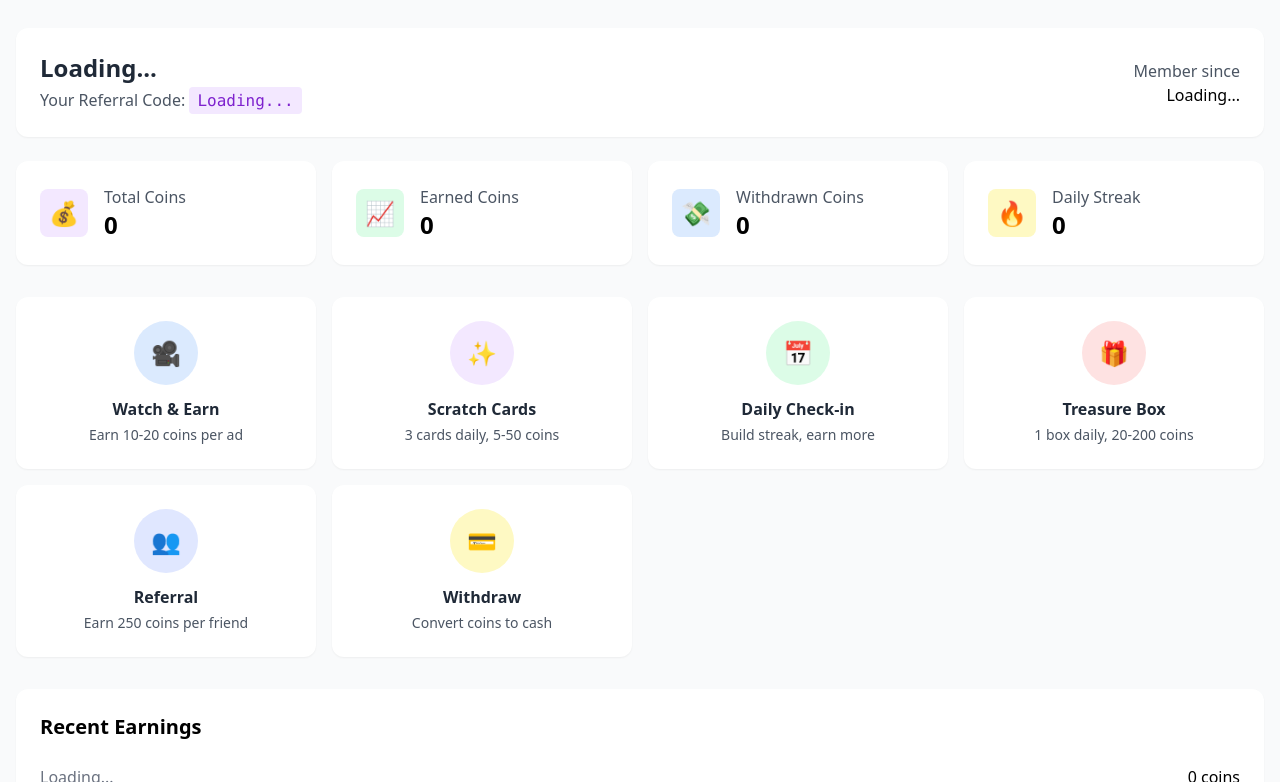
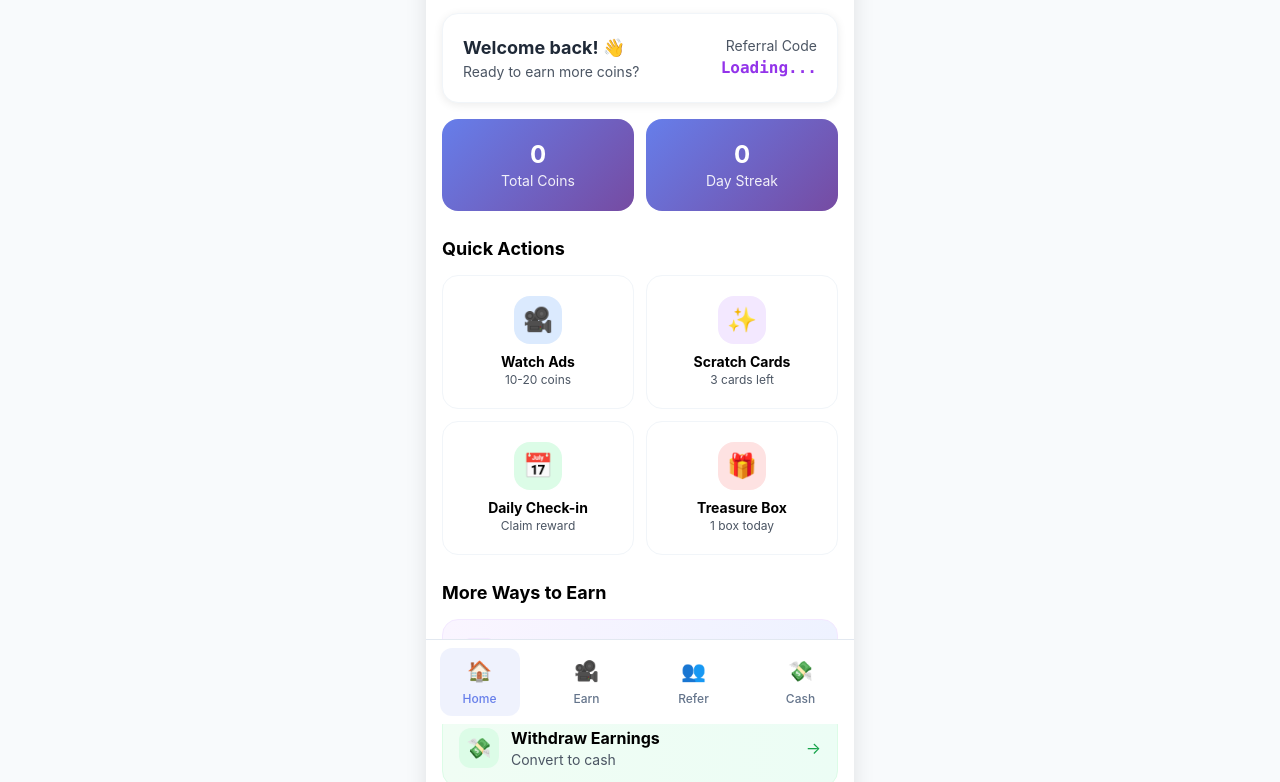
Before and after one commit to sonarratilal-crypto/Earnzy, a plain HTML site: page dashboard.html in a window 1280 px wide. Shown: the part 76-858 px from the top of the page. Drawn offline with nearby package versions, Linux system fonts and the light colour scheme.

Commit message:
Update dashboard.html

```diff
--- a/dashboard.html
+++ b/dashboard.html
@@ -1,4 +1,3 @@
-<!-- dashboard.html -->
 <!DOCTYPE html>
 <html lang="en">
 <head>
@@ -7,143 +6,269 @@
     <title>Dashboard - Earnzy</title>
     <script src="https://cdn.tailwindcss.com"></script>
     <script src="https://cdn.jsdelivr.net/npm/@supabase/supabase-js@2"></script>
+    <style>
+        /* Mobile App Styles */
+        body {
+            font-family: -apple-system, BlinkMacSystemFont, 'Segoe UI', Roboto, sans-serif;
+            background: #f8fafc;
+            -webkit-tap-highlight-color: transparent;
+        }
+
+        .app-container {
+            max-width: 428px;
+            margin: 0 auto;
+            background: white;
+            min-height: 100vh;
+            box-shadow: 0 0 20px rgba(0,0,0,0.1);
+            position: relative;
+        }
+
+        .card-app {
+            background: white;
+            border-radius: 16px;
+            padding: 20px;
+            box-shadow: 0 2px 10px rgba(0, 0, 0, 0.08);
+            margin-bottom: 16px;
+            border: 1px solid #f1f5f9;
+        }
+
+        .btn-app {
+            background: linear-gradient(135deg, #667eea 0%, #764ba2 100%);
+            border: none;
+            padding: 16px;
+            border-radius: 12px;
+            color: white;
+            font-weight: 600;
+            font-size: 16px;
+            box-shadow: 0 4px 15px rgba(102, 126, 234, 0.4);
+            transition: all 0.3s ease;
+            display: block;
+            text-decoration: none;
+            text-align: center;
+            width: 100%;
+        }
+
+        /* Bottom Navigation */
+        .bottom-nav {
+            position: fixed;
+            bottom: 0;
+            left: 50%;
+            transform: translateX(-50%);
+            width: 100%;
+            max-width: 428px;
+            background: white;
+            border-top: 1px solid #e2e8f0;
+            padding: 8px 0;
+            display: flex;
+            justify-content: space-around;
+            z-index: 1000;
+        }
+
+        .nav-item {
+            display: flex;
+            flex-direction: column;
+            align-items: center;
+            padding: 8px 12px;
+            border-radius: 12px;
+            text-decoration: none;
+            color: #64748b;
+            transition: all 0.3s ease;
+            flex: 1;
+            max-width: 80px;
+        }
+
+        .nav-item.active {
+            color: #667eea;
+            background: rgba(102, 126, 234, 0.1);
+        }
+
+        .nav-icon {
+            font-size: 20px;
+            margin-bottom: 4px;
+        }
+
+        .nav-label {
+            font-size: 12px;
+            font-weight: 500;
+        }
+
+        .content-with-nav {
+            padding-bottom: 80px;
+        }
+
+        /* Stats Grid */
+        .stat-card {
+            background: linear-gradient(135deg, #667eea 0%, #764ba2 100%);
+            color: white;
+            border-radius: 16px;
+            padding: 20px;
+            text-align: center;
+        }
+
+        .quick-action {
+            background: white;
+            border-radius: 16px;
+            padding: 20px;
+            text-align: center;
+            border: 1px solid #f1f5f9;
+            transition: all 0.3s ease;
+        }
+
+        .quick-action:active {
+            transform: scale(0.95);
+            background: #f8fafc;
+        }
+    </style>
 </head>
-<body class="bg-gray-50 min-h-screen">
-    <!-- Navigation -->
-    <nav class="bg-white shadow-sm py-4">
-        <div class="container mx-auto px-4 flex justify-between items-center">
-            <h1 class="text-2xl font-bold text-purple-600">Earnzy</h1>
-            <button id="logoutBtn" class="bg-red-500 text-white px-4 py-2 rounded-lg font-medium">Logout</button>
-        </div>
-    </nav>
-
-    <div class="container mx-auto px-4 py-8">
-        <!-- User Info -->
-        <div class="bg-white rounded-xl shadow-sm p-6 mb-6">
-            <div class="flex justify-between items-center">
-                <div>
-                    <h2 class="text-2xl font-bold text-gray-800" id="userEmail">Loading...</h2>
-                    <p class="text-gray-600 mt-1">Your Referral Code: <span id="referralCode" class="font-mono bg-purple-100 text-purple-700 px-2 py-1 rounded">Loading...</span></p>
-                </div>
-                <div class="text-right">
-                    <p class="text-gray-600">Member since</p>
-                    <p class="font-medium" id="memberSince">Loading...</p>
+<body>
+    <div class="app-container">
+        <!-- Header -->
+        <header class="bg-white border-b border-gray-200 sticky top-0 z-50">
+            <div class="px-4 py-3">
+                <div class="flex justify-between items-center">
+                    <div>
+                        <h1 class="text-xl font-bold text-gray-800">Earnzy</h1>
+                        <p class="text-sm text-gray-600" id="userEmail">Loading...</p>
+                    </div>
+                    <button id="logoutBtn" class="bg-red-500 text-white px-4 py-2 rounded-lg font-medium text-sm">
+                        Logout
+                    </button>
                 </div>
             </div>
-        </div>
+        </header>
 
-        <!-- Wallet Summary -->
-        <div class="grid grid-cols-1 md:grid-cols-2 lg:grid-cols-4 gap-4 mb-8">
-            <div class="bg-white rounded-xl shadow-sm p-6">
-                <div class="flex items-center">
-                    <div class="w-12 h-12 bg-purple-100 rounded-lg flex items-center justify-center mr-4">
-                        <span class="text-2xl">💰</span>
+        <!-- Main Content -->
+        <main class="content-with-nav p-4">
+            <!-- Welcome Card -->
+            <div class="card-app mb-4">
+                <div class="flex items-center justify-between">
+                    <div>
+                        <h2 class="text-lg font-bold text-gray-800">Welcome back! 👋</h2>
+                        <p class="text-gray-600 text-sm">Ready to earn more coins?</p>
                     </div>
-                    <div>
-                        <p class="text-gray-600">Total Coins</p>
-                        <p class="text-2xl font-bold" id="totalCoins">0</p>
+                    <div class="text-right">
+                        <p class="text-sm text-gray-600">Referral Code</p>
+                        <p class="font-mono font-bold text-purple-600" id="referralCode">Loading...</p>
                     </div>
                 </div>
             </div>
 
-            <div class="bg-white rounded-xl shadow-sm p-6">
-                <div class="flex items-center">
-                    <div class="w-12 h-12 bg-green-100 rounded-lg flex items-center justify-center mr-4">
-                        <span class="text-2xl">📈</span>
-                    </div>
-                    <div>
-                        <p class="text-gray-600">Earned Coins</p>
-                        <p class="text-2xl font-bold" id="earnedCoins">0</p>
+            <!-- Stats Grid -->
+            <div class="grid grid-cols-2 gap-3 mb-6">
+                <div class="stat-card">
+                    <div class="text-2xl font-bold" id="totalCoins">0</div>
+                    <div class="text-sm opacity-90">Total Coins</div>
+                </div>
+                <div class="stat-card">
+                    <div class="text-2xl font-bold" id="dailyStreak">0</div>
+                    <div class="text-sm opacity-90">Day Streak</div>
+                </div>
+            </div>
+
+            <!-- Quick Actions -->
+            <div class="mb-6">
+                <h3 class="text-lg font-bold mb-3">Quick Actions</h3>
+                <div class="grid grid-cols-2 gap-3">
+                    <a href="watch.html" class="quick-action">
+                        <div class="w-12 h-12 bg-blue-100 rounded-2xl flex items-center justify-center mx-auto mb-2">
+                            <span class="text-2xl text-blue-600">🎥</span>
+                        </div>
+                        <div class="font-bold text-sm">Watch Ads</div>
+                        <div class="text-xs text-gray-600">10-20 coins</div>
+                    </a>
+
+                    <a href="scratch.html" class="quick-action">
+                        <div class="w-12 h-12 bg-purple-100 rounded-2xl flex items-center justify-center mx-auto mb-2">
+                            <span class="text-2xl text-purple-600">✨</span>
+                        </div>
+                        <div class="font-bold text-sm">Scratch Cards</div>
+                        <div class="text-xs text-gray-600">3 cards left</div>
+                    </a>
+
+                    <a href="checkin.html" class="quick-action">
+                        <div class="w-12 h-12 bg-green-100 rounded-2xl flex items-center justify-center mx-auto mb-2">
+                            <span class="text-2xl text-green-600">📅</span>
+                        </div>
+                        <div class="font-bold text-sm">Daily Check-in</div>
+                        <div class="text-xs text-gray-600">Claim reward</div>
+                    </a>
+
+                    <a href="treasure.html" class="quick-action">
+                        <div class="w-12 h-12 bg-red-100 rounded-2xl flex items-center justify-center mx-auto mb-2">
+                            <span class="text-2xl text-red-600">🎁</span>
+                        </div>
+                        <div class="font-bold text-sm">Treasure Box</div>
+                        <div class="text-xs text-gray-600">1 box today</div>
+                    </a>
+                </div>
+            </div>
+
+            <!-- More Earning Options -->
+            <div class="mb-6">
+                <h3 class="text-lg font-bold mb-3">More Ways to Earn</h3>
+                <div class="space-y-3">
+                    <a href="referral.html" class="flex items-center justify-between p-4 bg-gradient-to-r from-purple-50 to-indigo-50 rounded-2xl border border-purple-100">
+                        <div class="flex items-center">
+                            <div class="w-10 h-10 bg-purple-100 rounded-xl flex items-center justify-center mr-3">
+                                <span class="text-xl text-purple-600">👥</span>
+                            </div>
+                            <div>
+                                <div class="font-bold">Refer Friends</div>
+                                <div class="text-sm text-gray-600">Earn 250 coins each</div>
+                            </div>
+                        </div>
+                        <div class="text-purple-600">→</div>
+                    </a>
+
+                    <a href="withdraw.html" class="flex items-center justify-between p-4 bg-gradient-to-r from-green-50 to-emerald-50 rounded-2xl border border-green-100">
+                        <div class="flex items-center">
+                            <div class="w-10 h-10 bg-green-100 rounded-xl flex items-center justify-center mr-3">
+                                <span class="text-xl text-green-600">💸</span>
+                            </div>
+                            <div>
+                                <div class="font-bold">Withdraw Earnings</div>
+                                <div class="text-sm text-gray-600">Convert to cash</div>
+                            </div>
+                        </div>
+                        <div class="text-green-600">→</div>
+                    </a>
+                </div>
+            </div>
+
+            <!-- Recent Activity -->
+            <div class="card-app">
+                <h3 class="text-lg font-bold mb-4">Recent Activity</h3>
+                <div id="recentEarnings" class="space-y-3">
+                    <div class="text-center text-gray-500 py-4">
+                        <div class="w-12 h-12 bg-gray-100 rounded-full flex items-center justify-center mx-auto mb-2">
+                            <span class="text-gray-400">📊</span>
+                        </div>
+                        <p>No activity yet</p>
+                        <p class="text-sm">Start earning to see your activity here</p>
                     </div>
                 </div>
             </div>
+        </main>
 
-            <div class="bg-white rounded-xl shadow-sm p-6">
-                <div class="flex items-center">
-                    <div class="w-12 h-12 bg-blue-100 rounded-lg flex items-center justify-center mr-4">
-                        <span class="text-2xl">💸</span>
-                    </div>
-                    <div>
-                        <p class="text-gray-600">Withdrawn Coins</p>
-                        <p class="text-2xl font-bold" id="withdrawnCoins">0</p>
-                    </div>
-                </div>
-            </div>
-
-            <div class="bg-white rounded-xl shadow-sm p-6">
-                <div class="flex items-center">
-                    <div class="w-12 h-12 bg-yellow-100 rounded-lg flex items-center justify-center mr-4">
-                        <span class="text-2xl">🔥</span>
-                    </div>
-                    <div>
-                        <p class="text-gray-600">Daily Streak</p>
-                        <p class="text-2xl font-bold" id="dailyStreak">0</p>
-                    </div>
-                </div>
-            </div>
-        </div>
-
-        <!-- Navigation Menu -->
-        <div class="grid grid-cols-2 md:grid-cols-3 lg:grid-cols-4 gap-4">
-            <a href="watch.html" class="bg-white rounded-xl shadow-sm p-6 text-center hover:shadow-md transition-shadow duration-200">
-                <div class="w-16 h-16 bg-blue-100 rounded-full flex items-center justify-center mx-auto mb-3">
-                    <span class="text-2xl">🎥</span>
-                </div>
-                <h3 class="font-bold text-gray-800">Watch & Earn</h3>
-                <p class="text-sm text-gray-600 mt-1">Earn 10-20 coins per ad</p>
+        <!-- Bottom Navigation -->
+        <nav class="bottom-nav">
+            <a href="dashboard.html" class="nav-item active">
+                <span class="nav-icon">🏠</span>
+                <span class="nav-label">Home</span>
             </a>
-
-            <a href="scratch.html" class="bg-white rounded-xl shadow-sm p-6 text-center hover:shadow-md transition-shadow duration-200">
-                <div class="w-16 h-16 bg-purple-100 rounded-full flex items-center justify-center mx-auto mb-3">
-                    <span class="text-2xl">✨</span>
-                </div>
-                <h3 class="font-bold text-gray-800">Scratch Cards</h3>
-                <p class="text-sm text-gray-600 mt-1">3 cards daily, 5-50 coins</p>
+            <a href="watch.html" class="nav-item">
+                <span class="nav-icon">🎥</span>
+                <span class="nav-label">Earn</span>
             </a>
-
-            <a href="checkin.html" class="bg-white rounded-xl shadow-sm p-6 text-center hover:shadow-md transition-shadow duration-200">
-                <div class="w-16 h-16 bg-green-100 rounded-full flex items-center justify-center mx-auto mb-3">
-                    <span class="text-2xl">📅</span>
-                </div>
-                <h3 class="font-bold text-gray-800">Daily Check-in</h3>
-                <p class="text-sm text-gray-600 mt-1">Build streak, earn more</p>
+            <a href="referral.html" class="nav-item">
+                <span class="nav-icon">👥</span>
+                <span class="nav-label">Refer</span>
             </a>
-
-            <a href="treasure.html" class="bg-white rounded-xl shadow-sm p-6 text-center hover:shadow-md transition-shadow duration-200">
-                <div class="w-16 h-16 bg-red-100 rounded-full flex items-center justify-center mx-auto mb-3">
-                    <span class="text-2xl">🎁</span>
-                </div>
-                <h3 class="font-bold text-gray-800">Treasure Box</h3>
-                <p class="text-sm text-gray-600 mt-1">1 box daily, 20-200 coins</p>
+            <a href="withdraw.html" class="nav-item">
+                <span class="nav-icon">💸</span>
+                <span class="nav-label">Cash</span>
             </a>
-
-            <a href="referral.html" class="bg-white rounded-xl shadow-sm p-6 text-center hover:shadow-md transition-shadow duration-200">
-                <div class="w-16 h-16 bg-indigo-100 rounded-full flex items-center justify-center mx-auto mb-3">
-                    <span class="text-2xl">👥</span>
-                </div>
-                <h3 class="font-bold text-gray-800">Referral</h3>
-                <p class="text-sm text-gray-600 mt-1">Earn 250 coins per friend</p>
-            </a>
-
-            <a href="withdraw.html" class="bg-white rounded-xl shadow-sm p-6 text-center hover:shadow-md transition-shadow duration-200">
-                <div class="w-16 h-16 bg-yellow-100 rounded-full flex items-center justify-center mx-auto mb-3">
-                    <span class="text-2xl">💳</span>
-                </div>
-                <h3 class="font-bold text-gray-800">Withdraw</h3>
-                <p class="text-sm text-gray-600 mt-1">Convert coins to cash</p>
-            </a>
-        </div>
-
-        <!-- Recent Earnings -->
-        <div class="mt-8 bg-white rounded-xl shadow-sm p-6">
-            <h3 class="text-xl font-bold mb-4">Recent Earnings</h3>
-            <div id="recentEarnings" class="space-y-3">
-                <div class="flex justify-between items-center py-2 border-b">
-                    <div class="text-gray-500">Loading...</div>
-                    <div class="font-medium">0 coins</div>
-                </div>
-            </div>
-        </div>
+        </nav>
     </div>
 
     <script>
@@ -152,18 +277,21 @@
         const supabaseKey = 'eyJhbGciOiJIUzI1NiIsInR5cCI6IkpXVCJ9.eyJpc3MiOiJzdXBhYmFzZSIsInJlZiI6InF3b3Fwd3lqdWdmc2l3bHd2bWxmIiwicm9sZSI6ImFub24iLCJpYXQiOjE3NTk0NzkzNDAsImV4cCI6MjA3NTA1NTM0MH0.36cfavBebNeF4SLuar3jUTRORYnhaOhc6A5xuF4HvLw';
         const supabase = window.supabase.createClient(supabaseUrl, supabaseKey);
 
+        let userId = null;
+
         // Check authentication
         supabase.auth.getSession().then(({ data: { session } }) => {
             if (!session) {
                 window.location.href = 'login.html';
             } else {
-                loadUserData(session.user.id);
-                loadRecentEarnings(session.user.id);
+                userId = session.user.id;
+                loadUserData();
+                loadRecentEarnings();
             }
         });
 
         // Load user data
-        async function loadUserData(userId) {
+        async function loadUserData() {
             try {
                 const { data, error } = await supabase
                     .from('users')
@@ -175,24 +303,16 @@
 
                 document.getElementById('userEmail').textContent = data.email;
                 document.getElementById('referralCode').textContent = data.referral_code;
-                document.getElementById('totalCoins').textContent = data.total_coins.toLocaleString();
-                document.getElementById('earnedCoins').textContent = data.earned_coins.toLocaleString();
-                document.getElementById('withdrawnCoins').textContent = data.withdrawn_coins.toLocaleString();
+                document.getElementById('totalCoins').textContent = data.total_coins;
                 document.getElementById('dailyStreak').textContent = data.daily_streak;
 
-                // Get member since date
-                const { data: authData } = await supabase.auth.getUser();
-                if (authData.user) {
-                    const createdDate = new Date(authData.user.created_at);
-                    document.getElementById('memberSince').textContent = createdDate.toLocaleDateString();
-                }
             } catch (error) {
                 console.error('Error loading user data:', error);
             }
         }
 
         // Load recent earnings
-        async function loadRecentEarnings(userId) {
+        async function loadRecentEarnings() {
             try {
                 const { data, error } = await supabase
                     .from('earnings')
@@ -207,31 +327,45 @@
                 earningsContainer.innerHTML = '';
 
                 if (data.length === 0) {
-                    earningsContainer.innerHTML = '<div class="text-center text-gray-500 py-4">No earnings yet. Start earning now!</div>';
+                    earningsContainer.innerHTML = `
+                        <div class="text-center text-gray-500 py-4">
+                            <div class="w-12 h-12 bg-gray-100 rounded-full flex items-center justify-center mx-auto mb-2">
+                                <span class="text-gray-400">📊</span>
+                            </div>
+                            <p>No activity yet</p>
+                            <p class="text-sm">Start earning to see your activity here</p>
+                        </div>
+                    `;
                     return;
                 }
 
                 data.forEach(earning => {
                     const earningElement = document.createElement('div');
-                    earningElement.className = 'flex justify-between items-center py-2 border-b';
+                    earningElement.className = 'flex justify-between items-center py-2';
 
                     const typeMap = {
-                        'watch': 'Watched Ad',
-                        'scratch': 'Scratch Card',
-                        'checkin': 'Daily Check-in',
-                        'treasure': 'Treasure Box',
-                        'referral': 'Referral Bonus',
-                        'task': 'Task Completed'
+                        'watch': { icon: '🎥', color: 'blue' },
+                        'scratch': { icon: '✨', color: 'purple' },
+                        'checkin': { icon: '📅', color: 'green' },
+                        'treasure': { icon: '🎁', color: 'red' },
+                        'referral': { icon: '👥', color: 'indigo' }
                     };
 
-                    const date = new Date(earning.created_at).toLocaleDateString();
+                    const typeInfo = typeMap[earning.type] || { icon: '💰', color: 'gray' };
+                    const date = new Date(earning.created_at);
+                    const timeString = date.toLocaleTimeString([], { hour: '2-digit', minute: '2-digit' });
 
                     earningElement.innerHTML = `
-                        <div>
-                            <div class="font-medium">${typeMap[earning.type] || earning.type}</div>
-                            <div class="text-sm text-gray-500">${date}</div>
+                        <div class="flex items-center">
+                            <div class="w-8 h-8 bg-${typeInfo.color}-100 rounded-lg flex items-center justify-center mr-3">
+                                <span class="text-${typeInfo.color}-600">${typeInfo.icon}</span>
+                            </div>
+                            <div>
+                                <div class="font-medium text-sm">${earning.type.charAt(0).toUpperCase() + earning.type.slice(1)}</div>
+                                <div class="text-xs text-gray-500">${timeString}</div>
+                            </div>
                         </div>
-                        <div class="font-medium text-green-600">+${earning.coins} coins</div>
+                        <div class="font-bold text-green-600">+${earning.coins}</div>
                     `;
 
                     earningsContainer.appendChild(earningElement);
@@ -246,6 +380,14 @@
             await supabase.auth.signOut();
             window.location.href = 'login.html';
         });
+
+        // Bottom nav active state
+        document.querySelectorAll('.nav-item').forEach(item => {
+            item.addEventListener('click', function() {
+                document.querySelectorAll('.nav-item').forEach(nav => nav.classList.remove('active'));
+                this.classList.add('active');
+            });
+        });
     </script>
 </body>
 </html>
```
